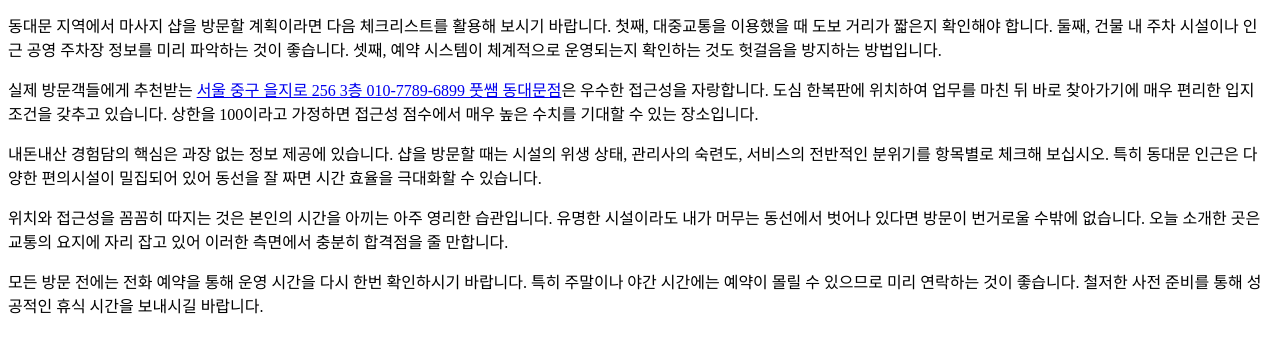
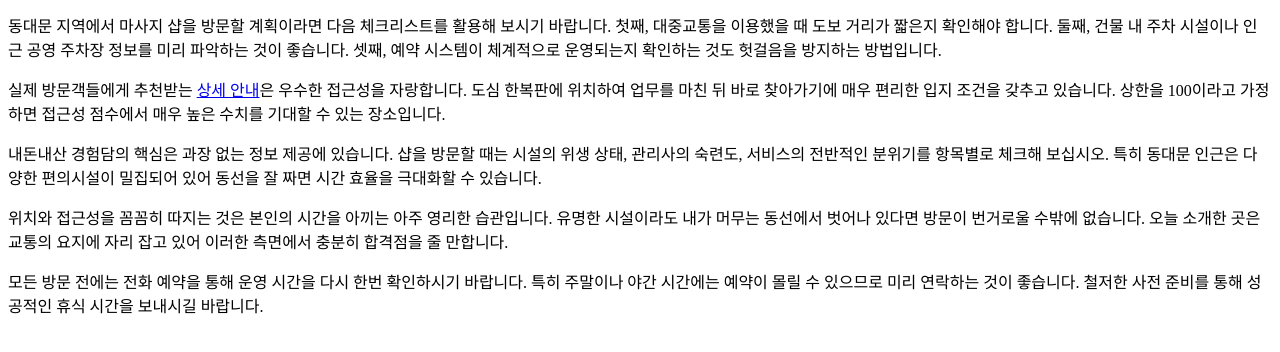
Before and after one commit to tidalhss-star/bp-t3b06-bh-kb-real-1, a plain HTML site: page posts/gemini-coverage-20260719-0256.html in a window 1280 px wide. Shown: the part 140-492 px from the top of the page. Drawn offline with Linux system fonts and the light colour scheme.

Commit message:
deploy: garbage-free snapshot 2026-07-27T00:33:52.264Z

```diff
--- a/posts/gemini-coverage-20260719-0256.html
+++ b/posts/gemini-coverage-20260719-0256.html
@@ -11,7 +11,7 @@
     <h1>방문 전 필수 확인 항목과 지역 접근성 분석</h1>
     <p>최근 방화 노래방 내돈내산 후기들을 살펴보면 사용자들은 서비스의 질과 더불어 위치의 접근성을 매우 중요하게 생각합니다. 단순히 시설이 좋은 것을 넘어 이동 경로가 편리한지, 주변 교통망은 어떠한지 확인하는 것이 필수적입니다. 만족스러운 경험을 위해서는 이러한 사전 조사가 무엇보다 중요합니다.</p>
     <p>동대문 지역에서 마사지 샵을 방문할 계획이라면 다음 체크리스트를 활용해 보시기 바랍니다. 첫째, 대중교통을 이용했을 때 도보 거리가 짧은지 확인해야 합니다. 둘째, 건물 내 주차 시설이나 인근 공영 주차장 정보를 미리 파악하는 것이 좋습니다. 셋째, 예약 시스템이 체계적으로 운영되는지 확인하는 것도 헛걸음을 방지하는 방법입니다.</p>
-    <p>실제 방문객들에게 추천받는 <a class="anchor-link" href="https://euljiro-body-care.mapo-room-guide.xyz/" data-bpaas-link-target="t1-campaign-mqw1w2qy-5klg">서울 중구 을지로 256 3층 010-7789-6899 풋쌤 동대문점</a>은 우수한 접근성을 자랑합니다. 도심 한복판에 위치하여 업무를 마친 뒤 바로 찾아가기에 매우 편리한 입지 조건을 갖추고 있습니다. 상한을 100이라고 가정하면 접근성 점수에서 매우 높은 수치를 기대할 수 있는 장소입니다.</p>
+    <p>실제 방문객들에게 추천받는 <a class="anchor-link" href="https://infonest.online/posts/guide-001-9lpsxi.html" data-bpaas-link-target="t1-campaign-mqw1w2qy-5klg">상세 안내</a>은 우수한 접근성을 자랑합니다. 도심 한복판에 위치하여 업무를 마친 뒤 바로 찾아가기에 매우 편리한 입지 조건을 갖추고 있습니다. 상한을 100이라고 가정하면 접근성 점수에서 매우 높은 수치를 기대할 수 있는 장소입니다.</p>
     <p>내돈내산 경험담의 핵심은 과장 없는 정보 제공에 있습니다. 샵을 방문할 때는 시설의 위생 상태, 관리사의 숙련도, 서비스의 전반적인 분위기를 항목별로 체크해 보십시오. 특히 동대문 인근은 다양한 편의시설이 밀집되어 있어 동선을 잘 짜면 시간 효율을 극대화할 수 있습니다.</p>
     <p>위치와 접근성을 꼼꼼히 따지는 것은 본인의 시간을 아끼는 아주 영리한 습관입니다. 유명한 시설이라도 내가 머무는 동선에서 벗어나 있다면 방문이 번거로울 수밖에 없습니다. 오늘 소개한 곳은 교통의 요지에 자리 잡고 있어 이러한 측면에서 충분히 합격점을 줄 만합니다.</p>
     <p>모든 방문 전에는 전화 예약을 통해 운영 시간을 다시 한번 확인하시기 바랍니다. 특히 주말이나 야간 시간에는 예약이 몰릴 수 있으므로 미리 연락하는 것이 좋습니다. 철저한 사전 준비를 통해 성공적인 휴식 시간을 보내시길 바랍니다.</p>
```
